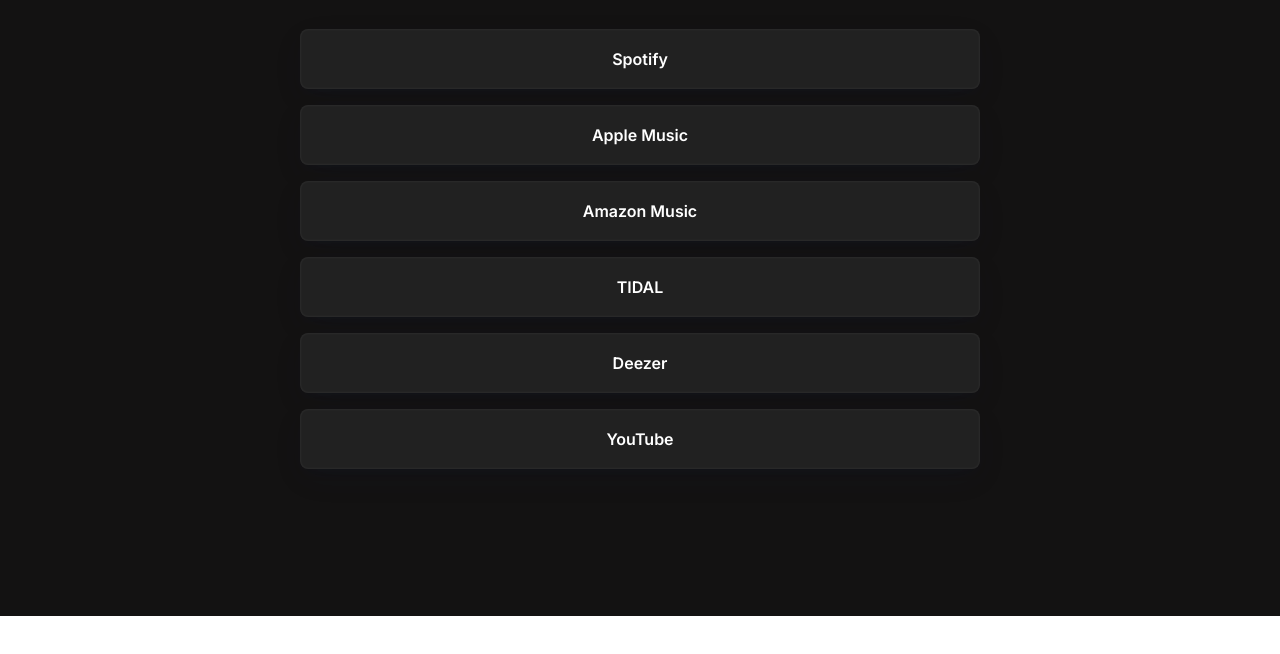
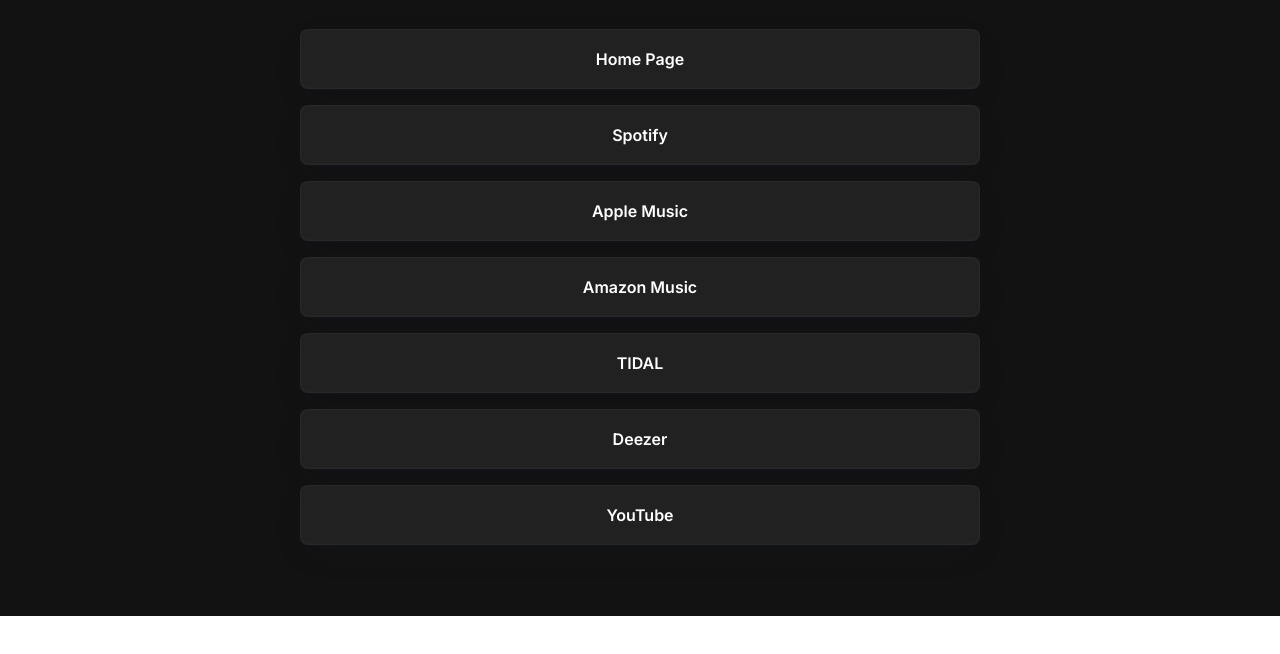
Before and after one commit to webzytywny/web, a plain HTML site: page wwtbf.html in a window 1280 px wide. Shown: the part 184-838 px from the top of the page. Drawn offline with Linux system fonts and the light colour scheme.

Commit message:
Update wwtbf.html

```diff
--- a/wwtbf.html
+++ b/wwtbf.html
@@ -7,11 +7,11 @@
     <meta name='viewport' content='width=device-width, initial-scale=1.0, maximum-scale=1.0, user-scalable=0'>
     <link rel="shortcut icon" href="https://cdn.bio.link/uploads/profile_pictures/2022-03-14/uqygW5bQG3ma0YrLhkDvRO77hY7tHSQx.png" type="image/webp">
     <link rel="icon" href="https://cdn.bio.link/uploads/profile_pictures/2022-03-14/uqygW5bQG3ma0YrLhkDvRO77hY7tHSQx.png" type="image/webp">
-    <meta name="description" content="Link to everywhere from your bio link."/>
+    <meta name="description" content="POZYTYWNY."/>
     <meta property="og:title" content="We Want To Be Free"/>
     <link rel="canonical" href="https://pozytywny.ml/wwtbf"/>
     <meta property="og:url" content="https://pozytywny.ml/wwtbf"/>
-    <meta property="og:description" content="Link to everywhere from your bio link."/>
+    <meta property="og:description" content="POZYTYWNY."/>
     <meta property="og:image:secure_url" content="https://cdn.bio.link/uploads/profile_pictures/2022-03-14/uqygW5bQG3ma0YrLhkDvRO77hY7tHSQx.png"/>
     <meta property="og:image" content="https://cdn.bio.link/uploads/profile_pictures/2022-03-14/uqygW5bQG3ma0YrLhkDvRO77hY7tHSQx.png"/>
     <meta property="profile:username" content="POZYTYWNY"/>
@@ -172,6 +172,14 @@
                                                                 <div class="page-item-wrap relative">
                         <div class="page-item flex-both-center absolute"></div>
                         <a target="_blank" rel="noopener nofollow" class="page-item-each py-10 flex-both-center"
+                           href="https://pozytywny.ml"
+                           data-id="373708" data-type="page_item">
+                                                        <span class=" item-title-full text-center">Home Page</span>
+                        </a>
+                    </div>
+                                                                                    <div class="page-item-wrap relative">
+                        <div class="page-item flex-both-center absolute"></div>
+                        <a target="_blank" rel="noopener nofollow" class="page-item-each py-10 flex-both-center"
                            href="http://sptfy.com/pozytywny"
                            data-id="373689" data-type="page_item">
                                                         <span class=" item-title-full text-center">Spotify</span>
```
